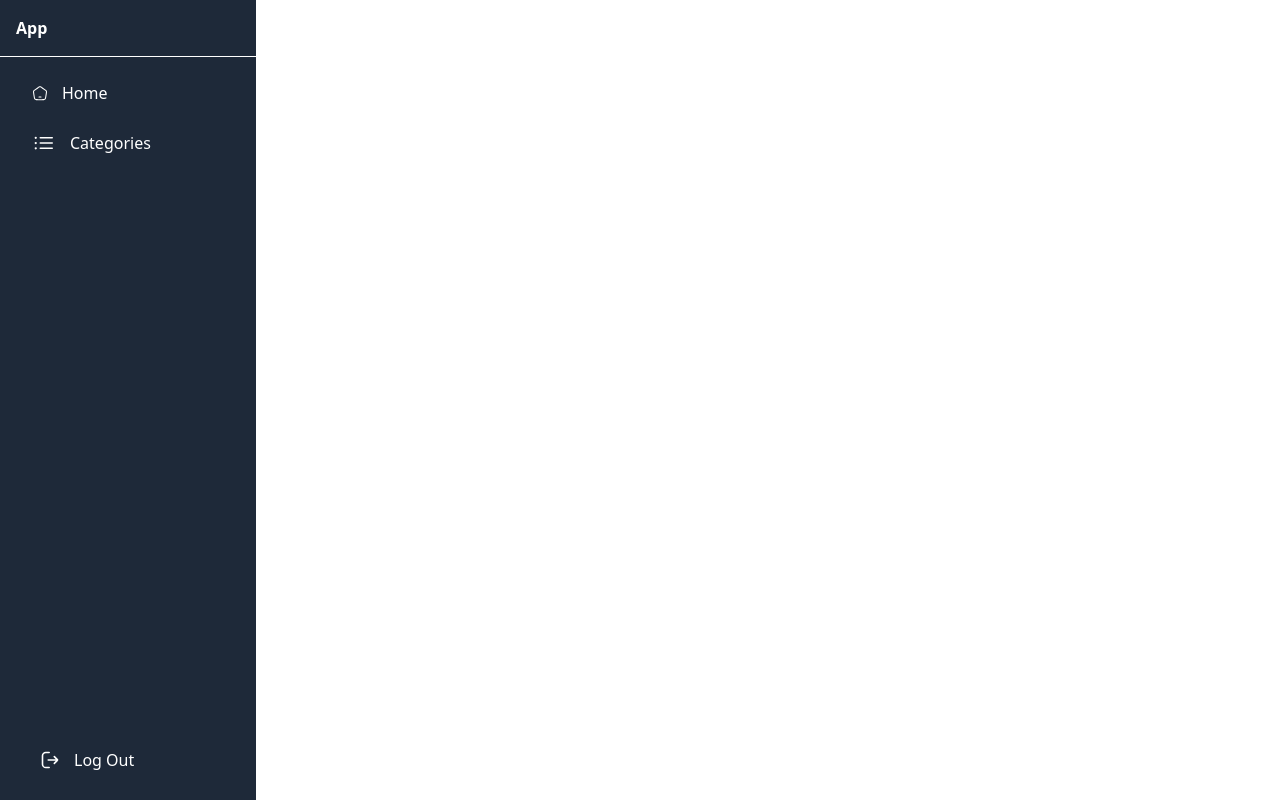
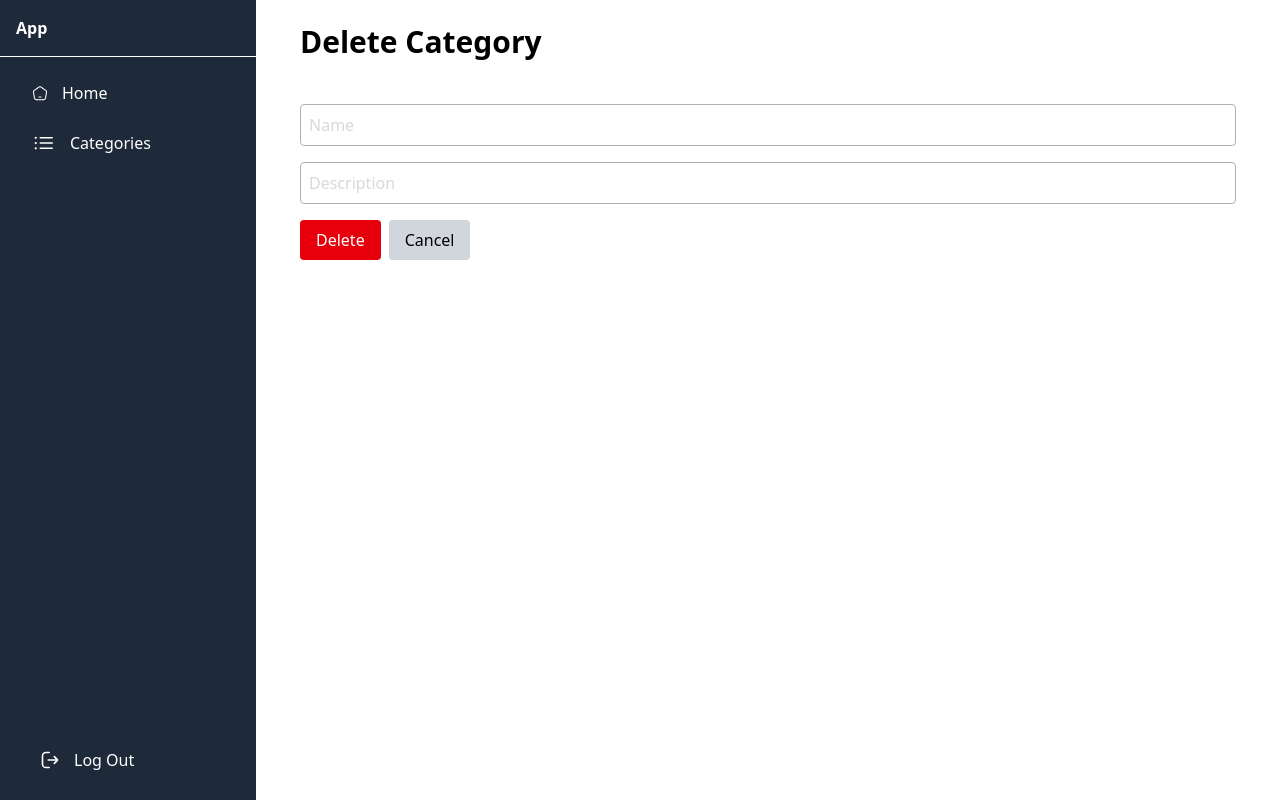
Before and after one commit to AlexandreLima658/catalogo, an Angular app: page /categories/delete/1 in a window 1280 px wide. Before the commit this address led to /. Built offline with nearby package versions, Linux system fonts and the light colour scheme; no server answers.

Commit message:
feat: criado o servico de deletar uma categoria

```diff
--- a/src/app/app.routes.ts
+++ b/src/app/app.routes.ts
@@ -3,6 +3,7 @@ import { CategoriaCrud } from './views/categoria-crud/categoria-crud';
 import { Home } from './views/home/home';
 import { CategoryCreate } from './components/category/category-create/category-create';
 import { CategoryUpdate } from './components/category/category-update/category-update';
+import { CategoryDelete } from './components/category/category-delete/category-delete';
 
 export const routes: Routes = [
    {
@@ -20,5 +21,9 @@ export const routes: Routes = [
   {
     path: "categories/update/:id",
     component: CategoryUpdate
+  },
+  {
+    path: "categories/delete/:id",
+    component: CategoryDelete
   }
 ];
--- /dev/null
+++ b/src/app/components/category/category-delete/category-delete.html
@@ -0,0 +1,28 @@
+
+<h2 class="ml-5 text-3xl font-bold mb-6">Delete Category</h2>
+
+<form [formGroup]="form" class="p-5 flex flex-col gap-4">
+
+  <input formControlName="name"
+         placeholder="Name"
+         class="border p-2 opacity-30 rounded focus:ring-2 focus:ring-blue-500 outline-none">
+
+  <input formControlName="description"
+         placeholder="Description"
+         class="border p-2 opacity-30 rounded focus:ring-2 focus:ring-blue-500 outline-none">
+
+  <div class="flex gap-2">
+    <button (click)="deleteCategory()"
+            [disabled]="form.invalid"
+            type="button"
+            class="bg-red-600 text-white px-4 py-2 rounded hover:bg-red-700 transition">
+      Delete
+    </button>
+
+    <button (click)="cancel()"
+            type="button"
+            class="bg-gray-300 text-black px-4 py-2 rounded hover:bg-gray-400 transition">
+      Cancel
+    </button>
+  </div>
+</form>
--- /dev/null
+++ b/src/app/components/category/category-delete/category-delete.ts
@@ -0,0 +1,66 @@
+import { Component, OnInit } from '@angular/core';
+import { FormsModule, FormGroup, FormBuilder, Validators,ReactiveFormsModule } from '@angular/forms';
+import { CommonModule } from '@angular/common'
+import { CategoryService } from '../category-service';
+import { ActivatedRoute, Router } from '@angular/router';
+
+
+@Component({
+  selector: 'app-category-delete',
+  imports: [FormsModule,ReactiveFormsModule,CommonModule],
+  templateUrl: './category-delete.html',
+  styleUrl: './category-delete.css',
+})
+export class CategoryDelete implements OnInit {
+
+  form!: FormGroup
+  categoryId!: string
+
+  constructor(
+    private service: CategoryService,
+    private router: Router,
+    private route: ActivatedRoute,
+    private fb: FormBuilder
+  ){}
+
+  ngOnInit(): void {
+
+    this.form = this.fb.group({
+      name: [{value: '', disabled: true}],
+      description: [{value: '', disabled: true}]
+    })
+
+    const id = this.route.snapshot.paramMap.get("id")
+
+    if(id) {
+      this.categoryId = id;
+      this.service.readById(id).subscribe(category => {
+        this.form.patchValue({
+          name: category.name,
+          description: category.description
+        })
+      })
+    } else {
+      this.service.showMessage("id not found")
+    }
+  }
+
+  deleteCategory(): void {
+
+    const id = this.categoryId
+
+    if(id) {
+      this.service.delete(id).subscribe(() => {
+        this.service.showMessage("Category deleted")
+        this.router.navigate(["/categories"])
+      })
+    } else {
+      this.service.showMessage("Id not found")
+    }
+  }
+
+  cancel(): void {
+     this.router.navigate(["/categories"])
+  }
+
+}
--- a/src/app/components/category/category-read/category-read.html
+++ b/src/app/components/category/category-read/category-read.html
@@ -18,9 +18,13 @@
             Status
           </p>
         </th>
+        <th class="p-4 border-b  border-blue-gray-100 bg-blue-gray-50">
+          <p class="block font-sans text-sm antialiased font-normal leading-none text-blue-gray-900 opacity-70" >
+            Actions
+          </p>
+        </th>
         <th class="p-4 border-b border-blue-gray-100 bg-blue-gray-50">
           <p class="block font-sans text-sm antialiased font-normal leading-none text-blue-gray-900 opacity-70">
-            Tools
           </p>
         </th>
       </tr>
@@ -44,7 +48,7 @@
           </p>
         </td>
         <td class="p-4 border-b border-blue-gray-50">
-         <a [routerLink]="['/categories/update', category.categoryId]"
+         <a routerLink="/categories/update/{{ category.categoryId }}"
             class="text-blue-600 hover:text-blue-800 transition-colors"
             title="Edit Category">
             <svg xmlns="http://www.w3.org/2000/svg" fill="none" viewBox="0 0 24 24" stroke-width="1.5" stroke="currentColor" class="w-5 h-5">
@@ -52,6 +56,17 @@
             </svg>
           </a>
         </td>
+
+        <td class="p-4 border-b border-blue-gray-50">
+         <a routerLink="/categories/delete/{{ category.categoryId }}"
+            class="text-red-300 hover:text-red-600 transition-colors"
+            title="Edit Category">
+            <svg xmlns="http://www.w3.org/2000/svg" fill="none" viewBox="0 0 24 24" stroke-width="1.5" stroke="currentColor" class="size-6">
+              <path stroke-linecap="round" stroke-linejoin="round" d="m14.74 9-.346 9m-4.788 0L9.26 9m9.968-3.21c.342.052.682.107 1.022.166m-1.022-.165L18.16 19.673a2.25 2.25 0 0 1-2.244 2.077H8.084a2.25 2.25 0 0 1-2.244-2.077L4.772 5.79m14.456 0a48.108 48.108 0 0 0-3.478-.397m-12 .562c.34-.059.68-.114 1.022-.165m0 0a48.11 48.11 0 0 1 3.478-.397m7.5 0v-.916c0-1.18-.91-2.164-2.09-2.201a51.964 51.964 0 0 0-3.32 0c-1.18.037-2.09 1.022-2.09 2.201v.916m7.5 0a48.667 48.667 0 0 0-7.5 0" />
+            </svg>
+          </a>
+        </td>
+
       </tr>
       }
     </tbody>
--- a/src/app/components/category/category-service.ts
+++ b/src/app/components/category/category-service.ts
@@ -41,4 +41,9 @@ export class CategoryService implements OnInit {
      return this.http.put<Category>(url, category)
   }
 
+  delete(id: string): Observable<Category> {
+    const url = `${this.baseUrl}/${id}`
+    return this.http.delete<Category>(url)
+  }
+
 }
--- a/src/app/components/category/category-update/category-update.ts
+++ b/src/app/components/category/category-update/category-update.ts
@@ -4,6 +4,7 @@ import { CategoryService } from '../category-service';
 import { ActivatedRoute, Router } from '@angular/router';
 import { FormBuilder, FormGroup, FormsModule, Validators, ReactiveFormsModule} from '@angular/forms';
 import { CommonModule } from '@angular/common'
+import { Category } from '../category-model';
 
 
 @Component({
@@ -15,6 +16,7 @@ import { CommonModule } from '@angular/common'
 export class CategoryUpdate implements OnInit{
 
   form!: FormGroup
+  categoryId!: string
 
   constructor(
     private service: CategoryService,
@@ -33,8 +35,12 @@ export class CategoryUpdate implements OnInit{
     const id = this.route.snapshot.paramMap.get("id")
 
     if(id) {
+      this.categoryId = id
       this.service.readById(id).subscribe(category => {
-        this.form.patchValue(category)
+        this.form.patchValue({
+          name: category.name,
+          description: category.description
+        })
       })
     } else {
       this.service.showMessage("id not found")
@@ -44,7 +50,11 @@ export class CategoryUpdate implements OnInit{
   updateCategory() {
     if (this.form.invalid) return;
 
-    const category = this.form.value;
+    const category: Category = {
+      ...this.form.value,
+      categoryId: this.categoryId,
+      isActive: true
+    };
 
     this.service.update(category).subscribe(() => {
       this.service.showMessage("Category updated!")
```
Also changed, not shown: src/app/components/category/category-delete/category-delete.css (added).
